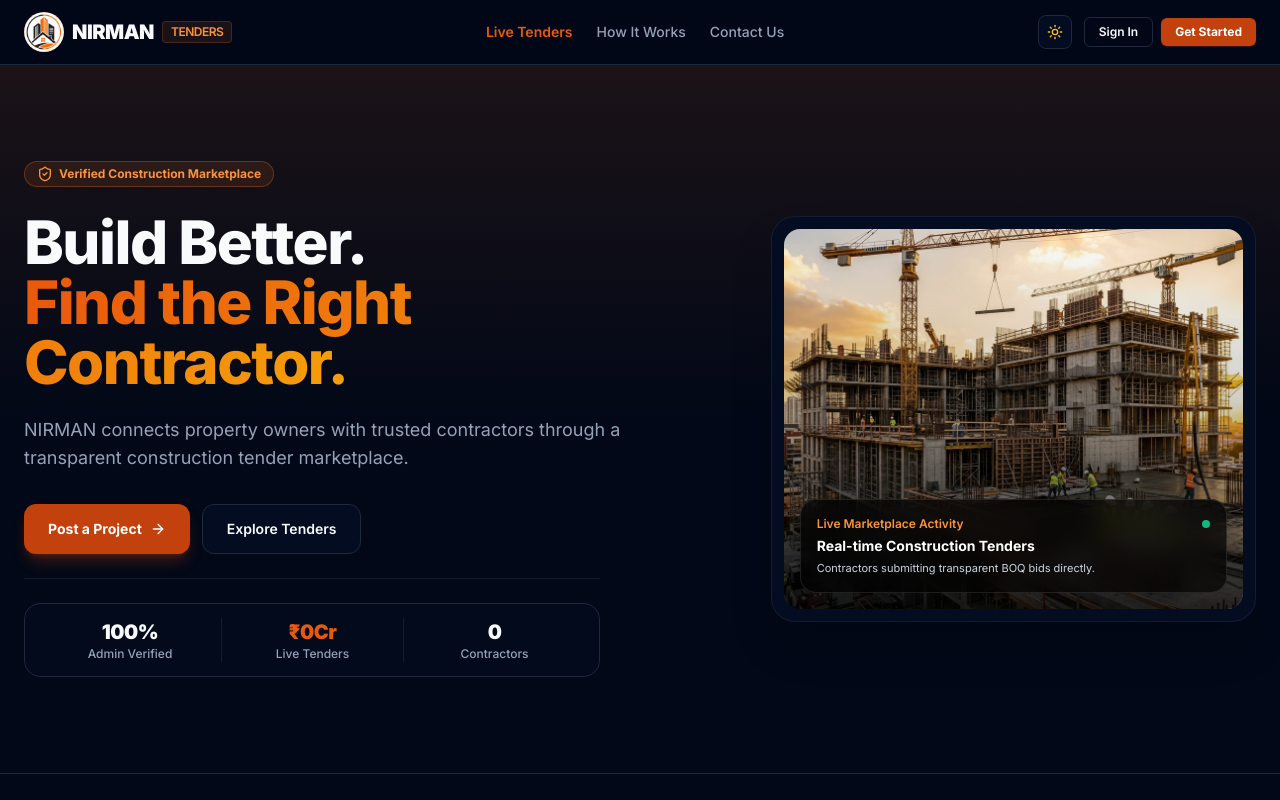
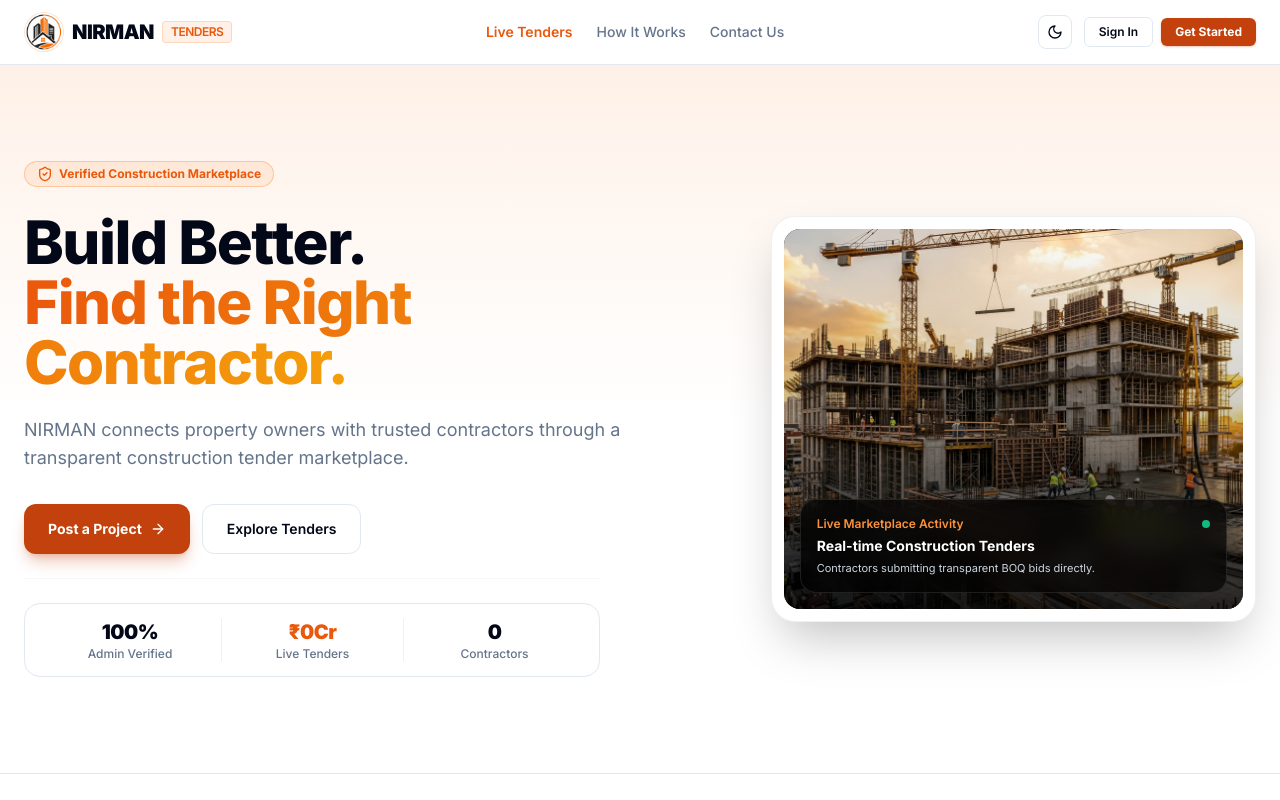
Before and after one commit to sudharshanjaggula605-droid/Nirman, a Next.js app: page / in a window 1280 px wide. Shown: the top 800 px of the page. Built offline with nearby package versions, Linux system fonts and the light colour scheme; no server answers; the database is empty.

Commit message:
lighttheme changes

```diff
--- a/app/layout.tsx
+++ b/app/layout.tsx
@@ -89,7 +89,7 @@ export default function RootLayout({
         suppressHydrationWarning
         className={`min-h-screen flex flex-col bg-background text-foreground antialiased font-sans ${inter.className}`}
       >
-        <ThemeProvider attribute="class" defaultTheme="dark" enableSystem={false}>
+        <ThemeProvider attribute="class" defaultTheme="light" enableSystem={false}>
           <ClientLayoutWrapper>{children}</ClientLayoutWrapper>
         </ThemeProvider>
       </body>
--- a/components/theme-provider.tsx
+++ b/components/theme-provider.tsx
@@ -5,5 +5,14 @@ import { ThemeProvider as NextThemesProvider } from "next-themes";
 import { type ThemeProviderProps } from "next-themes/dist/types";
 
 export function ThemeProvider({ children, ...props }: ThemeProviderProps) {
-  return <NextThemesProvider {...props}>{children}</NextThemesProvider>;
+  return (
+    <NextThemesProvider
+      attribute="class"
+      defaultTheme="light"
+      enableSystem={false}
+      {...props}
+    >
+      {children}
+    </NextThemesProvider>
+  );
 }
```
